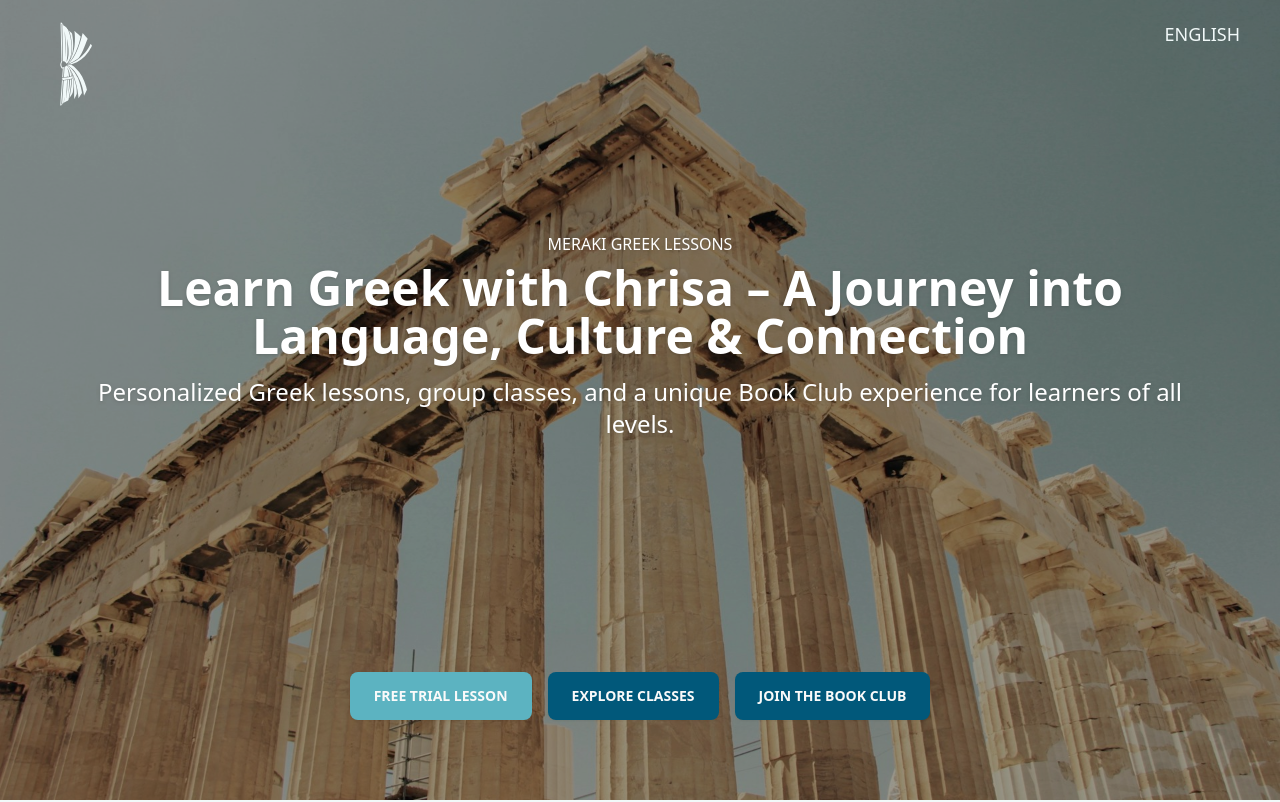
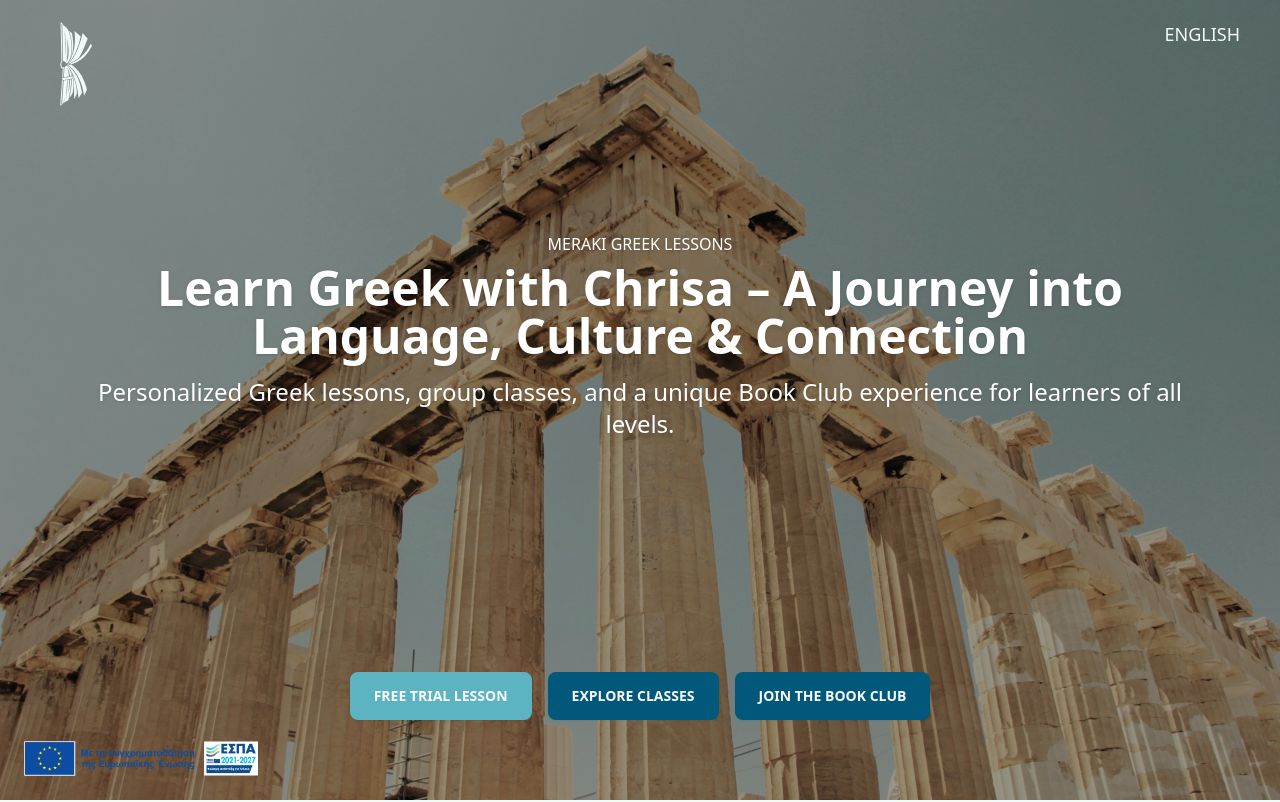
Before and after one commit to nekmichalakis/merakigreeklessons, a React (Vite) app: page / in a window 1280 px wide. Shown: the top 802 px of the page. Built offline with nearby package versions, Linux system fonts and the light colour scheme.

Commit message:
feat: espa banner

```diff
--- a/src/components/custom/Header.tsx
+++ b/src/components/custom/Header.tsx
@@ -2,6 +2,7 @@ import acropolis from '@/assets/acropolis.jpg';
 import { Button } from '@/components/ui/button.tsx';
 import { useTranslation } from 'react-i18next';
 import { motion, type Variants } from 'framer-motion';
+import espa from '@/assets/espa.png';
 
 const headerVariants: Variants = {
   hidden: { opacity: 0, y: 30 },
@@ -27,6 +28,11 @@ const Header = ({
         backgroundPosition: 'center',
       }}
     >
+      <img
+        src={espa}
+        alt="Espa banner"
+        className="absolute w-1/3  md:w-1/5 bottom-3 md:left-3 z-10"
+      />
       <div className="absolute inset-0 bg-black/40" aria-hidden="true" />
       <motion.div
         key={i18n.language}
```
Also changed, not shown: src/assets/espa.png (added).
